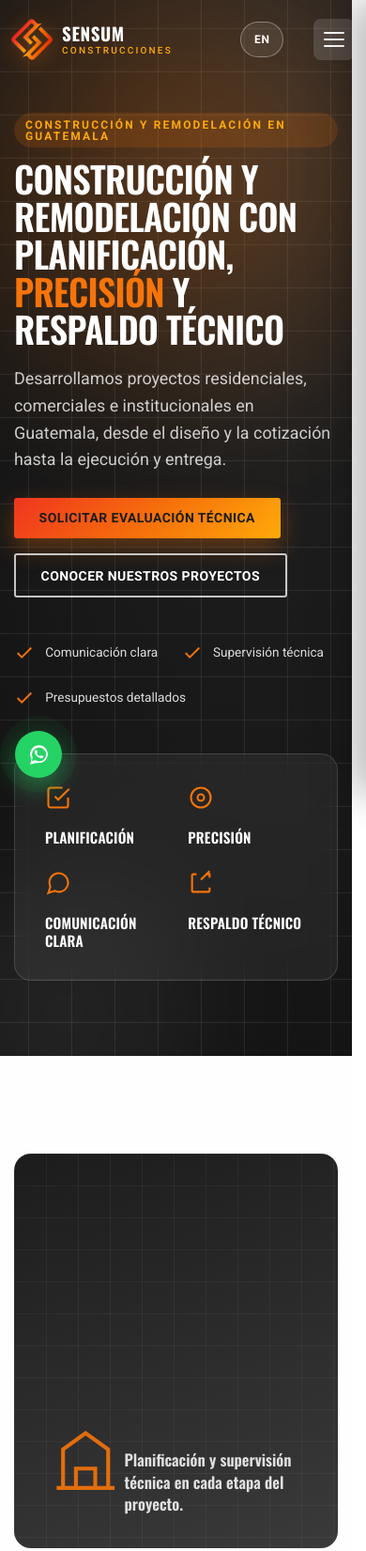
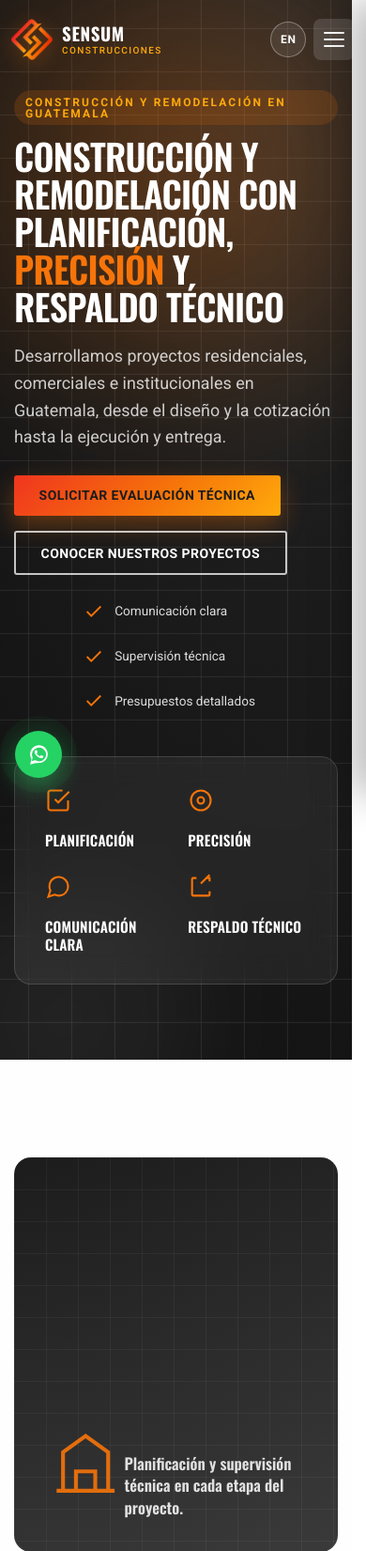
Before and after one commit to cgonzalez2064/SensumRedesign2, a PHP site: page / in a window 390 px wide. Shown: the top 1651 px of the page at 94% size. Run offline with PHP 8.4, Linux system fonts and the light colour scheme.

Commit message:
Fix three real responsiveness bugs found auditing 320px-1440px
- Header: .header-inner's 2rem gap plus the full brand wordmark left
  no room for the language toggle and hamburger button on a 320px
  screen (iPhone SE-class widths) — the menu button was rendering
  pushed off the right edge of the viewport, effectively unreachable.
  Tightened the gap and the two toggles' own padding at <=400px
  without touching their 44px tap targets or the brand mark itself.

- Contact section + footer: the unbroken email address
  (contacto@sensumconstrucciones.com has no spaces to wrap on) was
  forcing its row — and via min-width:auto's default on flex items,
  the whole contact list and the single-column contact grid — wider
  than a 320px viewport, pushing the entire page into horizontal
  overflow. Added overflow-wrap + min-width:0 at both flex levels
  (the row and the text span) so it wraps instead.

- Hero: on common phone sizes (iPhone 12/13/14, iPhone 11/XR, and
  others) the heading's extra line-wrapping on narrow screens pushed
  the hero's badge row down into the same bottom-left corner the
  fixed WhatsApp button occupies, hiding part of a badge behind it.
  Trimmed the vertical rhythm above the badges, and — since the
  badges can wrap to 2-3 lines (taller than the button) so no amount
  of vertical shifting guarantees clearance at every viewport height
  — reserved the button's own horizontal footprint as left padding on
  the badges row, which removes the overlap outright regardless of
  row count.

Verified with a Playwright sweep of 112 width x height combinations
(320-559px wide, 550-1000px tall): zero horizontal overflow, zero
button/badge overlaps. Visually reviewed every major section at
320/375/768/1024/1440px. Full 48-point regression suite still 47/48
(the one failure is the pre-existing, unrelated sandbox network-
policy block on Google Fonts).

Co-Authored-By: Claude Sonnet 5 <noreply@anthropic.com>
Claude-Session: https://claude.ai/code/session_01A69Dr6LYeKCnZPqFqMUZtV

```diff
--- a/assets/main.css
+++ b/assets/main.css
@@ -289,6 +289,20 @@ a:focus-visible, button:focus-visible, input:focus-visible, select:focus-visible
   .menu-toggle{ display:block; }
 }
 
+/* Small phones (iPhone SE/mini-width devices down to 320px). Found via a
+   responsiveness audit: .header-inner's 2rem gap plus the brand's full
+   "Sensum Construcciones" wordmark don't fit next to the language toggle
+   and the hamburger button in the ~300px of header width left on a 320px
+   screen — the menu button was being pushed off the right edge of the
+   viewport entirely. Tightening the gap and the two toggle buttons' own
+   padding (never their tap-target size, which stays at the 44px already
+   used site-wide) closes that gap without touching the brand mark itself. */
+@media (max-width: 400px){
+  .header-inner{ gap:.5rem; }
+  .lang-toggle{ padding:0 .6rem; }
+  .brand-text small{ letter-spacing:.14em; }
+}
+
 /* ============================================================
    HERO
    ============================================================ */
@@ -356,6 +370,19 @@ a:focus-visible, button:focus-visible, input:focus-visible, select:focus-visible
 }
 @media (max-width: 620px){
   .hero-panel{ grid-template-columns: repeat(2,1fr); }
+  /* Found via a responsiveness audit: on common phone sizes (iPhone
+     12/13/14 at 390x844, iPhone 11/XR at 414x896, and others) the
+     heading wraps to enough lines that the hero's last row — the
+     "Comunicación clara / Supervisión técnica / Presupuestos
+     detallados" badges — landed right behind the fixed WhatsApp
+     button, hiding part of a badge's text behind it. The hero's
+     content here is taller than the viewport (min-height:100svh is a
+     floor, not a cap), so there's no centering slack to redistribute —
+     the only way to pull the badges clear is to trim the space above
+     them. Tightening the top padding and the badges' own top margin
+     does that without touching their spacing from each other. */
+  .hero{ padding-top: 96px; }
+  .hero-badges{ margin-top: 1.75rem; }
 }
 
 /* ============================================================
@@ -534,13 +561,24 @@ a:focus-visible, button:focus-visible, input:focus-visible, select:focus-visible
 .contact-grid{ display:grid; grid-template-columns: 1fr 1.1fr; gap: 3.5rem; }
 .contact-info h2{ font-size:1.5rem; text-transform:uppercase; }
 .contact-list{ margin-top:1.6rem; display:grid; gap:1.1rem; }
-.contact-list li{ display:flex; gap:1rem; align-items:flex-start; }
+/* min-width:0 lets this flex row actually shrink below its text's
+   natural size — flex items default to min-width:auto, which (found via
+   a responsiveness audit) was letting the unbroken email address below
+   force the row, the list, and the whole contact section wider than a
+   320px screen, pushing the entire page into horizontal overflow. */
+.contact-list li{ display:flex; gap:1rem; align-items:flex-start; min-width:0; }
 .contact-list .icn{
   width:44px; height:44px; border-radius:10px; background: var(--bg-light); flex:none;
   display:flex; align-items:center; justify-content:center;
 }
 .contact-list .icn svg{ width:20px; height:20px; color: var(--brand-amber); }
-.contact-list a, .contact-list span{ font-size:.95rem; color: var(--gray-text); }
+/* overflow-wrap lets a long unbroken token (the email address has no
+   spaces to break on) wrap onto a second line on narrow screens instead
+   of forcing the row wider than the viewport. min-width:0 is needed in
+   addition to the min-width:0 on the <li> above: this span is itself a
+   flex child of the <li> and defaults to min-width:auto same as any
+   other flex item, which was still blocking the wrap above without it. */
+.contact-list a, .contact-list span{ font-size:.95rem; color: var(--gray-text); overflow-wrap: break-word; min-width:0; }
 .contact-list strong{ display:block; color: var(--charcoal); font-size:.82rem; text-transform:uppercase; letter-spacing:.04em; margin-bottom:.15rem; }
 .contact-map{ margin-top: 2.2rem; border-radius: var(--radius); overflow:hidden; border:1px solid var(--border); aspect-ratio: 16/10; }
 .contact-map iframe{ width:100%; height:100%; border:0; }
@@ -676,7 +714,7 @@ a:focus-visible, button:focus-visible, input:focus-visible, select:focus-visible
 .footer-links a{ font-size:.9rem; color: rgba(255,255,255,.68); display:flex; align-items:center; gap:.5rem; transition: color var(--dur) var(--ease-out), gap var(--dur) var(--ease-out); }
 .footer-links a svg{ width:12px; height:12px; color: var(--brand-orange); flex:none; }
 .footer-links a:hover{ color: var(--brand-orange); gap:.75rem; }
-.footer-contact li{ display:flex; gap:.6rem; margin-bottom:.9rem; font-size:.88rem; }
+.footer-contact li{ display:flex; gap:.6rem; margin-bottom:.9rem; font-size:.88rem; min-width:0; }
 .footer-contact svg{ width:16px; height:16px; color: var(--brand-orange); flex:none; margin-top:.15rem; }
 .footer-contact a{ color: rgba(255,255,255,.75); overflow-wrap: anywhere; }
 .footer-contact a:hover{ color: var(--brand-orange); }
@@ -732,6 +770,17 @@ a:focus-visible, button:focus-visible, input:focus-visible, select:focus-visible
   /* Keep the fixed WhatsApp/back-to-top buttons from covering the
      copyright line on narrow screens, where it wraps to two lines. */
   .footer-bottom{ padding-bottom: 4.5rem; }
+  /* Same fix, applied to the hero badges. Trimming the space above them
+     (see the .hero/.hero-badges rule in the 620px breakpoint) shrinks
+     how often they land behind the fixed WhatsApp button, but can't
+     guarantee it — the badges can wrap onto 2–3 lines, taller than the
+     button itself, so no amount of vertical shifting clears every
+     combination of viewport height and heading line-wrap. Reserving
+     the button's own footprint (its 50px width + 1rem offset, plus a
+     little breathing room) as left padding on the badges row instead
+     removes the horizontal overlap outright, which is reliable
+     regardless of how tall the row ends up being. */
+  .hero-badges{ padding-left: 74px; }
 }
 
 /* Reduced transparency: make translucent chrome solid */
```
